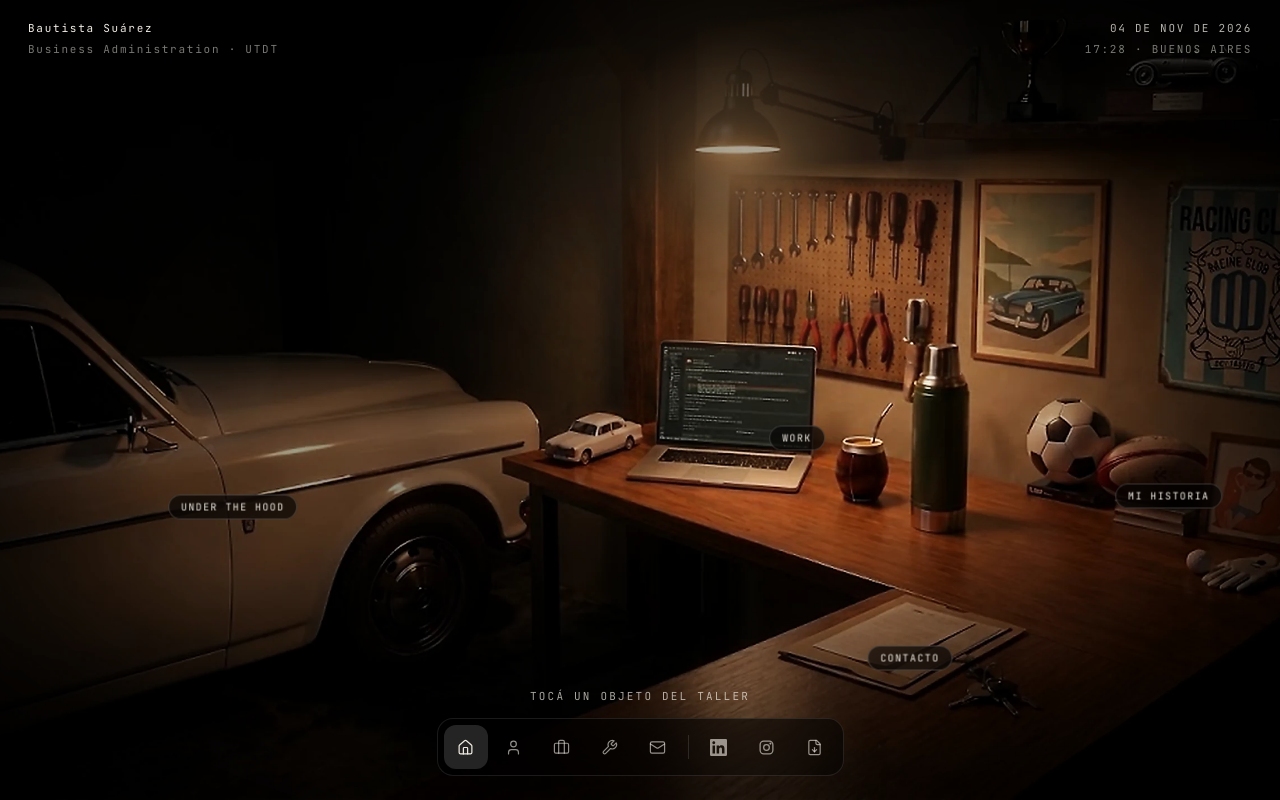
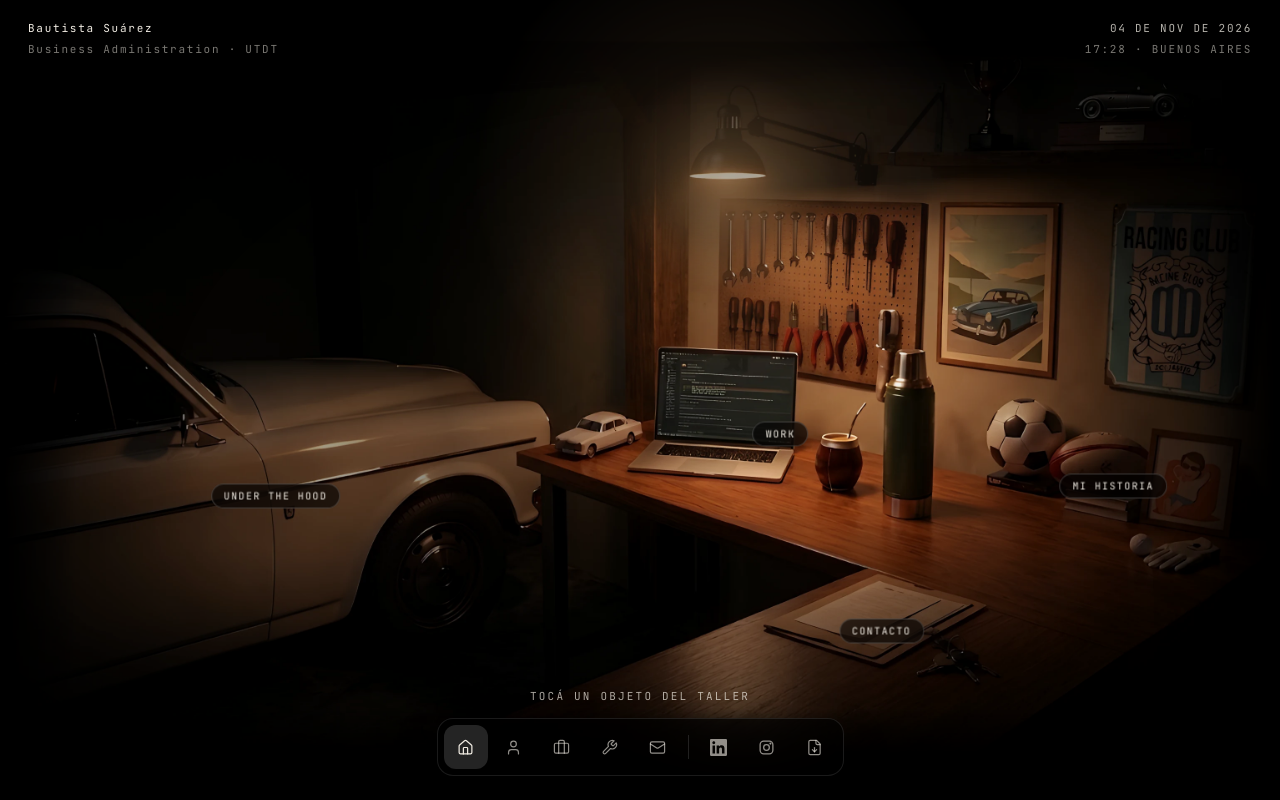
Before and after one commit to BautiSW/web-baru, a React (Vite) app: page / in a window 1280 px wide. Built offline with nearby package versions, Linux system fonts and the light colour scheme.

Commit message:
Escena en alta calidad (upscale con IA a 3072 px) y home sin recortes: la escena se ve entera y los bordes se funden a negro
Co-Authored-By: Claude Opus 5.5 <noreply@anthropic.com>
Claude-Session: https://claude.ai/code/session_01DYvLDrG6E4nKeTnPbicR5p

```diff
--- a/src/components/Scene.tsx
+++ b/src/components/Scene.tsx
@@ -101,10 +101,10 @@ export function Scene({ onEnter }: { onEnter: (route: Route) => void }) {
         transition={{ duration: 1.1, ease: [0.7, 0, 0.84, 0] }}
         onAnimationComplete={() => zoom && go(zoom.route)}
       >
-        <motion.div className="absolute inset-0" style={{ x: sx, y: sy, scale: isTouch ? 1 : 1.02 }}>
+        <motion.div className="absolute inset-0" style={{ x: sx, y: sy, scale: 1 }}>
           <svg
             viewBox={`0 0 ${SCENE_W} ${SCENE_H}`}
-            preserveAspectRatio={isPortrait ? 'xMidYMid meet' : 'xMidYMid slice'}
+            preserveAspectRatio="xMidYMid meet"
             className="h-full w-full"
             role="img"
             aria-label="Taller de Bauti: un Volvo 122S blanco, un banco de trabajo con una notebook, un mate, pelotas de fútbol y rugby y una carpeta con llaves."
@@ -122,6 +122,25 @@ export function Scene({ onEnter }: { onEnter: (route: Route) => void }) {
                 <stop offset="55%" stopColor="#000" stopOpacity="0" />
                 <stop offset="100%" stopColor="#000" stopOpacity="0.7" />
               </radialGradient>
+              {/* Bordes que se funden a negro: la escena se ve entera, sin recortes */}
+              <linearGradient id="fadeX" x1="0" x2="1" y1="0" y2="0">
+                <stop offset="0" stopColor="#fff" stopOpacity="0" />
+                <stop offset="0.06" stopColor="#fff" stopOpacity="1" />
+                <stop offset="0.94" stopColor="#fff" stopOpacity="1" />
+                <stop offset="1" stopColor="#fff" stopOpacity="0" />
+              </linearGradient>
+              <linearGradient id="fadeY" x1="0" x2="0" y1="0" y2="1">
+                <stop offset="0" stopColor="#fff" stopOpacity="0" />
+                <stop offset="0.07" stopColor="#fff" stopOpacity="1" />
+                <stop offset="0.93" stopColor="#fff" stopOpacity="1" />
+                <stop offset="1" stopColor="#fff" stopOpacity="0" />
+              </linearGradient>
+              <mask id="edgeX" maskContentUnits="userSpaceOnUse">
+                <rect width={SCENE_W} height={SCENE_H} fill="url(#fadeX)" />
+              </mask>
+              <mask id="edgeY" maskContentUnits="userSpaceOnUse">
+                <rect width={SCENE_W} height={SCENE_H} fill="url(#fadeY)" />
+              </mask>
               <mask id="spot">
                 <rect width={SCENE_W} height={SCENE_H} fill="white" />
                 {hovered !== null && (
@@ -130,13 +149,16 @@ export function Scene({ onEnter }: { onEnter: (route: Route) => void }) {
               </mask>
             </defs>
 
+            <g mask="url(#edgeX)">
               <image
                 href={imgSrc}
                 width={SCENE_W}
                 height={SCENE_H}
                 preserveAspectRatio="xMidYMid slice"
+                mask="url(#edgeY)"
                 onLoad={() => setLoaded(true)}
               />
+            </g>
 
             <circle cx={950} cy={180} r={330} fill="url(#lamp)" className="lamp-glow" pointerEvents="none" />
             <rect width={SCENE_W} height={SCENE_H} fill="url(#vignette)" pointerEvents="none" />
```
Also changed, not shown: public/scene/taller-1280.webp, public/scene/taller.webp. Lines whose indentation alone changed are shown as unchanged.
